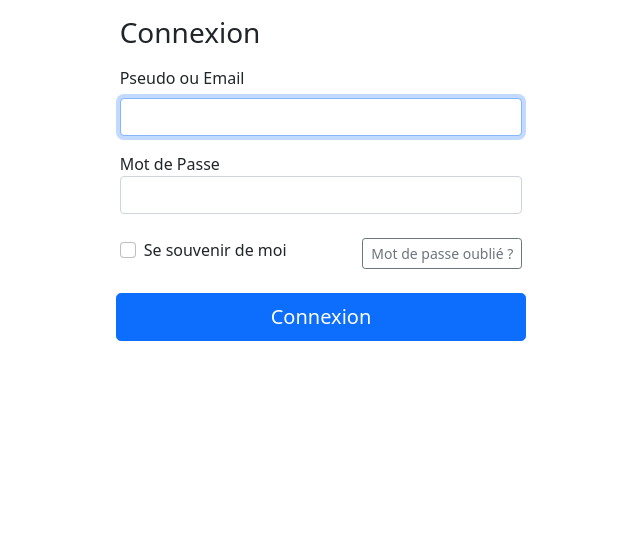
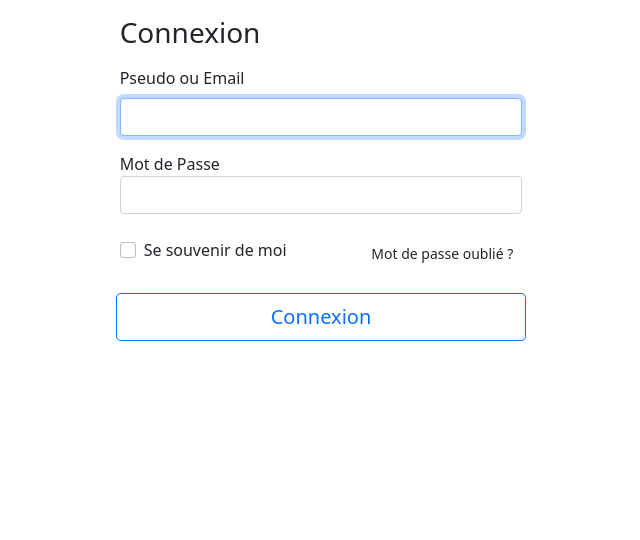
Before and after one commit to Bleiz-Digenvez/Sorti_Eni_Project, a Symfony app: template templates/security/login.html.twig in a window 1280 px wide. Shown: the part 62-602 px from the top of the page, without its empty margins (319-959 px from the left). Run offline with Twig, Linux system fonts and the light colour scheme; the template is opened without the code that fills it, so the values that code supplies are empty; some libraries are stand-ins or nearby versions.

Commit message:
btn Outline Update

```diff
--- a/templates/participant/profil.html.twig
+++ b/templates/participant/profil.html.twig
@@ -94,10 +94,10 @@
                 {{ form_widget(formParticipant) }}
                 <div class="row">
                     <div class="col-sm-6 mb-4">
-                        <button type="submit" class="btn btn-primary w-100">Enregistrer</button>
+                        <button type="submit" class="btn btn-outline-primary w-100">Enregistrer</button>
                     </div>
                     <div class="col-sm-6 mb-4">
-                        <button type="reset" class="btn btn-danger w-100">Annuler</button>
+                        <button type="reset" class="btn btn-outline-danger w-100">Annuler</button>
                     </div>
                 </div>
                 {{ form_end(formParticipant) }}
--- a/templates/registration/registerCSV.html.twig
+++ b/templates/registration/registerCSV.html.twig
@@ -27,7 +27,7 @@
                 </div>
                 <div class="row">
                     <div class="col-sm-12 mb-4">
-                        <button type="submit" class="btn btn-primary w-100">Enregistrer</button>
+                        <button type="submit" class="btn btn-outline-primary w-100">Enregistrer</button>
                     </div>
                 </div>
                 <div class="row">
--- a/templates/registration/registerForm.html.twig
+++ b/templates/registration/registerForm.html.twig
@@ -103,10 +103,10 @@
                 {{ form_widget(registrationForm) }}
                 <div class="row">
                     <div class="col-sm-6 mb-4">
-                        <button type="submit" class="btn btn-primary w-100">Enregistrer</button>
+                        <button type="submit" class="btn btn-outline-primary w-100">Enregistrer</button>
                     </div>
                     <div class="col-sm-6 mb-4">
-                        <button type="reset" class="btn btn-danger w-100">Annuler</button>
+                        <button type="reset" class="btn btn-outline-danger w-100">Annuler</button>
                     </div>
                 </div>
                 {{ form_end(registrationForm) }}
--- a/templates/reset_password/request.html.twig
+++ b/templates/reset_password/request.html.twig
@@ -27,7 +27,7 @@
                     </small>
                 </div>
 
-                <button class="btn btn-primary mt-3">Envoyer le mail</button>
+                <button class="btn btn-outline-primary mt-3">Envoyer le mail</button>
                 {{ form_end(requestForm) }}
 
             </div>
--- a/templates/reset_password/reset.html.twig
+++ b/templates/reset_password/reset.html.twig
@@ -1,4 +1,4 @@
-{% extends 'base.html.twig' %}
+    {% extends 'base.html.twig' %}
 
 {% block title %}Reset your password{% endblock %}
 
@@ -22,7 +22,7 @@
                     {{ form_errors(resetForm.plainPassword.second) }}
                 </div>
 
-                <button class="btn btn-primary">Valider le nouveau mot de passe</button>
+                <button class="btn btn-outline-primary">Valider le nouveau mot de passe</button>
                 {{ form_end(resetForm) }}
 
             </div>
--- a/templates/security/login.html.twig
+++ b/templates/security/login.html.twig
@@ -33,7 +33,7 @@
                             </div>
                         </div>
                         <div class="col-auto">
-                            <a class="btn btn-sm btn-outline-secondary" href="{{ path('app_forgot_password_request') }}">Mot de passe oublié ?</a>
+                            <a class="btn btn-sm btn-outline-outline-secondary" href="{{ path('app_forgot_password_request') }}">Mot de passe oublié ?</a>
                         </div>
                     </div>
 
@@ -42,7 +42,7 @@
 
 
                     <div class="row px-2">
-                        <button class="btn btn-lg btn-primary" type="submit">
+                        <button class="btn btn-lg btn-outline-primary" type="submit">
                             Connexion
                         </button>
                     </div>
```
Also changed, not shown: 1 other file.
